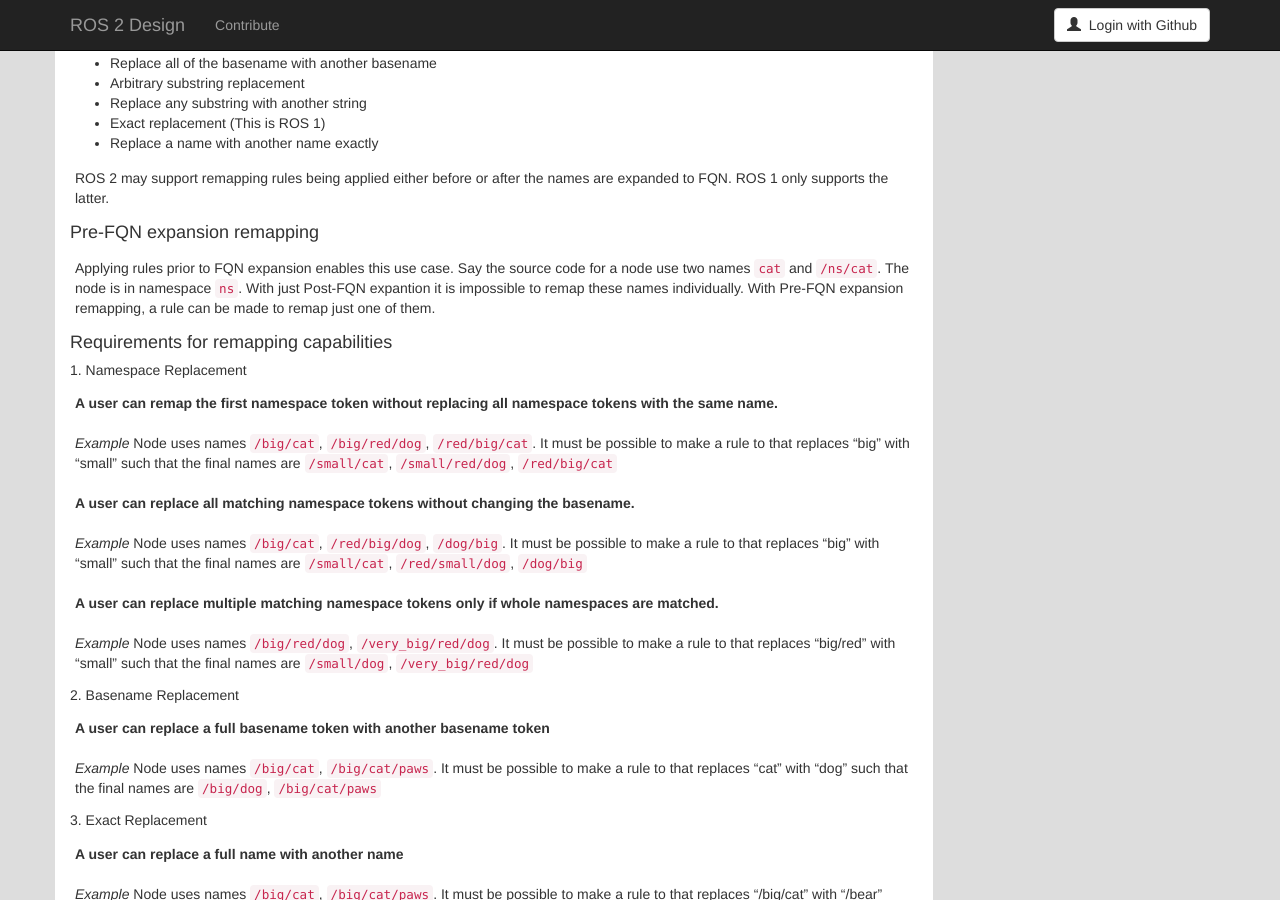
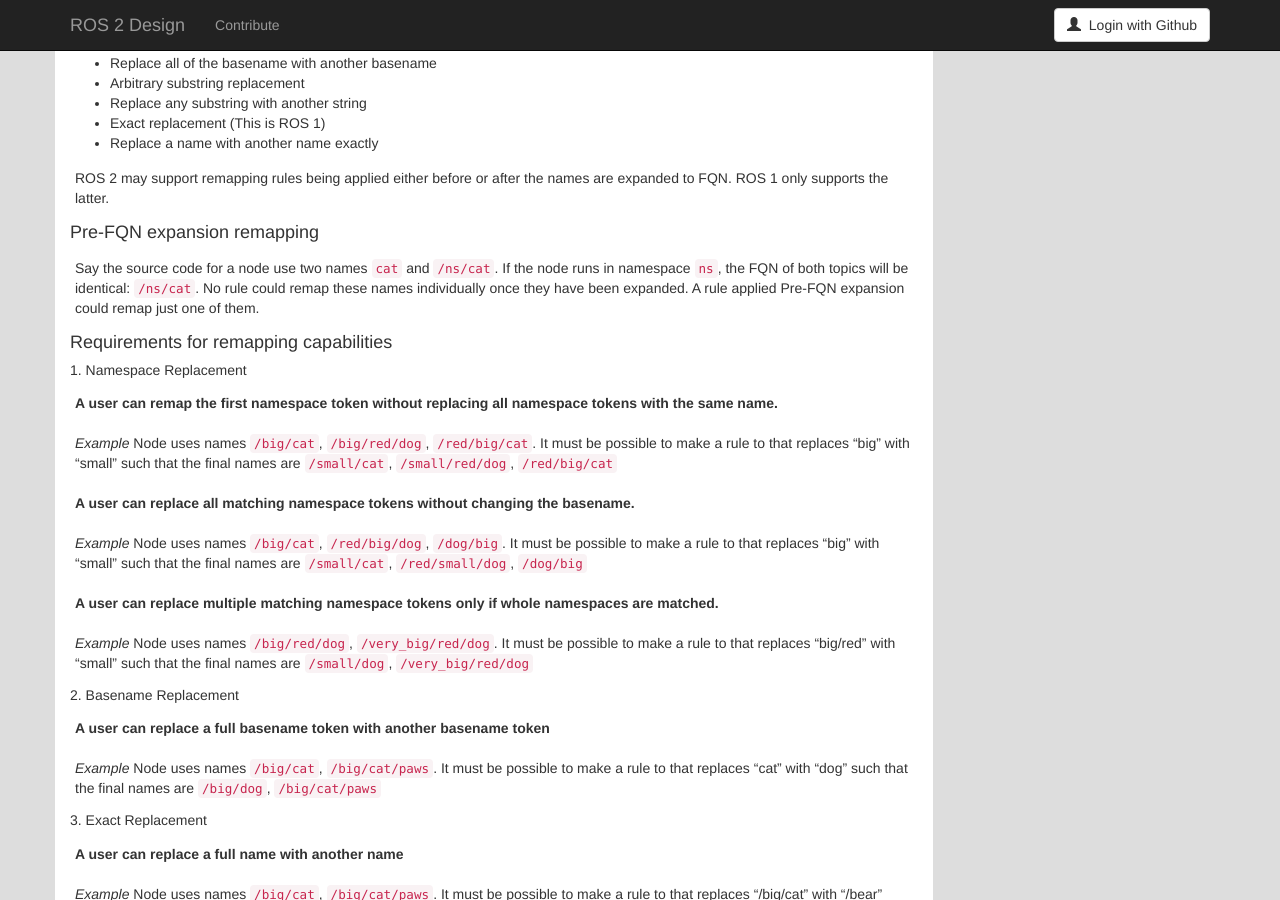
Before and after one commit to ros2/design, a Jekyll site: the page built from articles/remapping.md, in a window 1280 px wide and 900 px high, scrolled down 363 px. Built offline with Jekyll 4.4.1, drawn with Linux system fonts in a browser that asks for light colours; nearby versions of some CDN libraries; our own code applies the rules of GitHub Pages for plain Markdown files.

Commit message:
Clarified that the FQN of both topics is "/ns/cat"

```diff
--- a/articles/remapping.md
+++ b/articles/remapping.md
@@ -33,11 +33,10 @@ ROS 2 may support remapping rules being applied either before or after the names
 ROS 1 only supports the latter.
 
 #### Pre-FQN expansion remapping
-Applying rules prior to FQN expansion enables this use case.
 Say the source code for a node use two names `cat` and `/ns/cat`.
-The node is in namespace `ns`.
-With just Post-FQN expantion it is impossible to remap these names individually.
-With Pre-FQN expansion remapping, a rule can be made to remap just one of them.
+If the node runs in namespace `ns`, the FQN of both topics will be identical: `/ns/cat`.
+No rule could remap these names individually once they have been expanded.
+A rule applied Pre-FQN expansion could remap just one of them.
 
 #### Requirements for remapping capabilities
 ##### 1. Namespace Replacement
```
